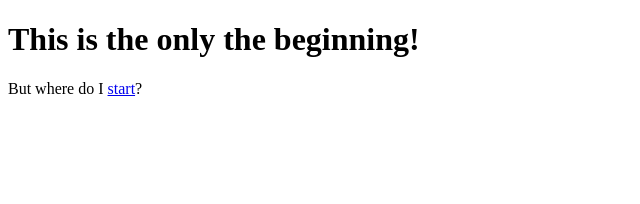
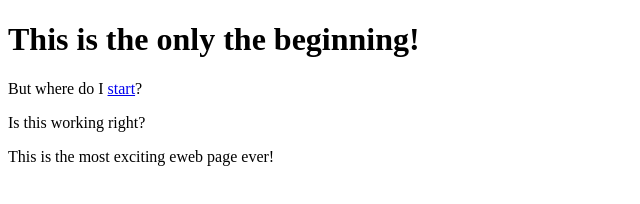
Before and after one commit to Daigen/classwork17, a plain HTML site: page index.html in a window 1280 px wide. Shown: the whole page, without its empty margins (0-640 px from the left). Drawn offline with Linux system fonts and the light colour scheme.

Commit message:
added some more content

```diff
--- a/index.html
+++ b/index.html
@@ -4,5 +4,7 @@
 <body>
     <h1>This is the only the beginning!</h1>
     <p>But where do I <a href="#">start</a>?</p>
+    <p>Is this working right?</p>
+    <p>This is the most exciting eweb page ever!</p>
 </body>
 </html>
```
